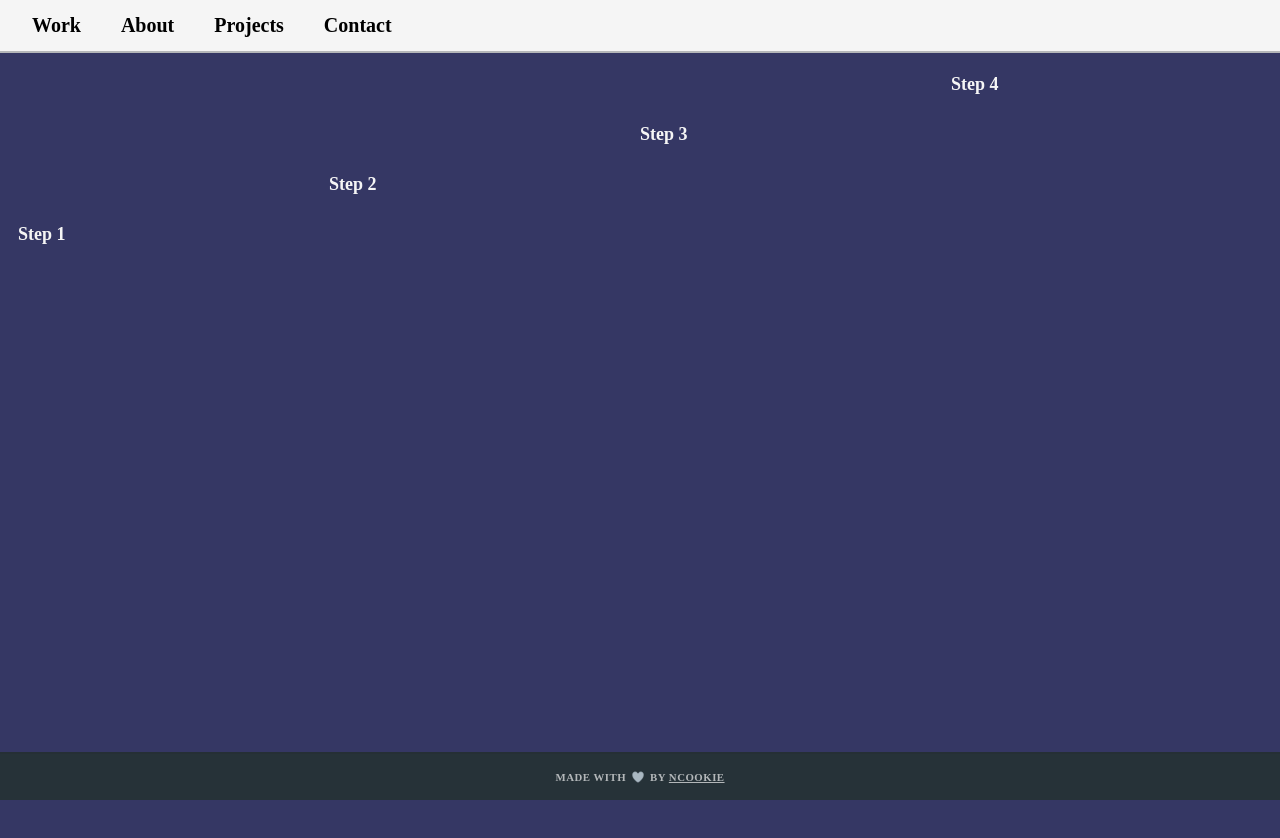
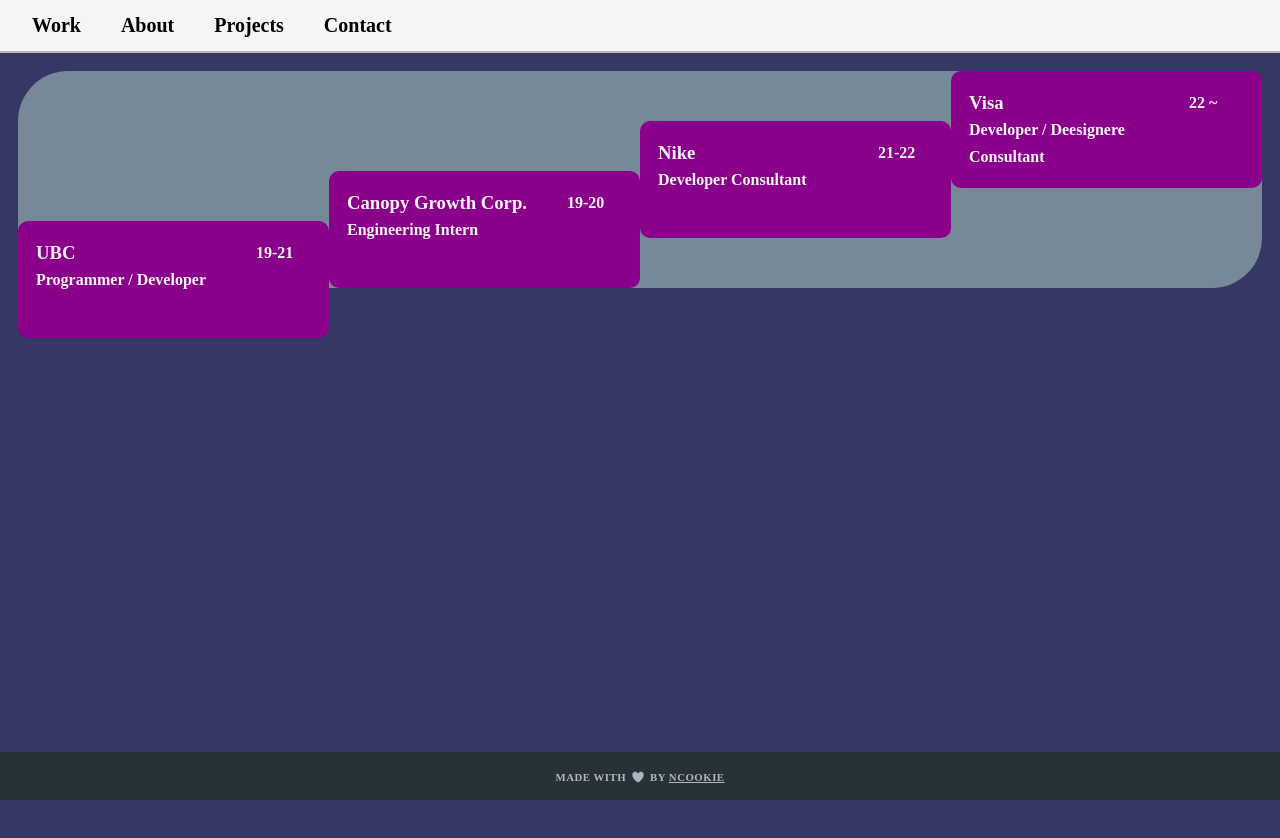
Before and after one commit to garengh4/darksidte, a SvelteKit app: page /projects in a window 1280 px wide. Shown: the top 838 px of the page. Built offline with nearby package versions, Linux system fonts and the light colour scheme.

Commit message:
timeline completet on project page.

```diff
--- a/src/routes/projects/+page.svelte
+++ b/src/routes/projects/+page.svelte
@@ -19,40 +19,105 @@
 <section>
   <div class="container">
     <div class="row">
-      <div class="col-md-3 step-1">Step 1</div>
-      <div class="col-md-3 step-2">Step 2</div>
-      <div class="col-md-3 step-3">Step 3</div>
-      <div class="col-md-3">Step 4</div>
+      <div class="col-md-3 step-1">
+        <div class="container" style="display: flex;">
+          <div style="width: 80%; ">
+            <h3>UBC</h3>
+            <p>Programmer / Developer</p>
+          </div>
+          <div style="flex-grow: 1; ">
+            <p>19-21</p>
+          </div>
+        </div>
+      </div>
+      <div class="col-md-3 step-2">
+        <div class="container" style="display: flex;">
+          <div style="width: 80%; ">
+            <h3>Canopy Growth Corp.</h3>
+            <p>Engineering Intern</p>
+          </div>
+          <div style="flex-grow: 1; ">
+            <p>19-20</p>
+          </div>
+        </div>
+      </div>
+      <div class="col-md-3 step-3">
+        <div class="container" style="display: flex;">
+          <div style="width: 80%; ">
+            <h3>Nike</h3>
+            <p>Developer Consultant</p>
+          </div>
+          <div style="flex-grow: 1; ">
+            <p>21-22</p>
+          </div>
+        </div>
+      </div>
+      <div class="col-md-3 step-4">
+        <div class="container" style="display: flex;">
+          <div style="width: 80%; ">
+            <h3>Visa</h3>
+            <p>Developer / Deesignere Consultant</p>
+          </div>
+          <div style="flex-grow: 1; ">
+            <p>22 ~</p>
+          </div>
+        </div>
+      </div>
     </div>
   </div>
 </section>
 
 <style>
+  /* ================================================================ */
+
+  .row {
+    display: flex;
+    flex-wrap: wrap;
+    background: lightslategray;
+    border-radius: 50px;
+  }
+  .col-md-3 {
+    width: 100%;
+    /* font-size: medium; */
+    background: darkolivegreen;
+  }
+  /* ================================================================ */
+
   @media (min-width: 768px) {
     .col-md-3 {
       max-width: 25%;
+      padding: 1rem;
+      background: darkmagenta;
+      font-size: medium;
+      border-radius: 10px;
     }
     .step-1 {
       margin-top: 150px;
+      margin-bottom: -50px;
     }
     .step-2 {
       margin-top: 100px;
+      margin-bottom: 0px;
     }
     .step-3 {
       margin-top: 50px;
+      margin-bottom: 50px;
+    }
+    .step-4 {
+      margin-top: 0;
+      margin-bottom: 100px;
     }
   }
 
   /* ======================================================================================== */
-  .row {
-    display: flex;
-    flex-wrap: wrap;
+  /* ================================================================ */
+
+  /* .col-md-3 {
+    width: 100%;
+    font-size: medium;
   }
-
-  .col-md-3 {
-    position: relative;
-    width: 100%;
-  }
-
-
+  .step-1 {
+    background: red;
+    font-size: medium;
+  } */
 </style>
```
Also changed, not shown: src/routes/about/+page.svelte (+0 -23 lines).
